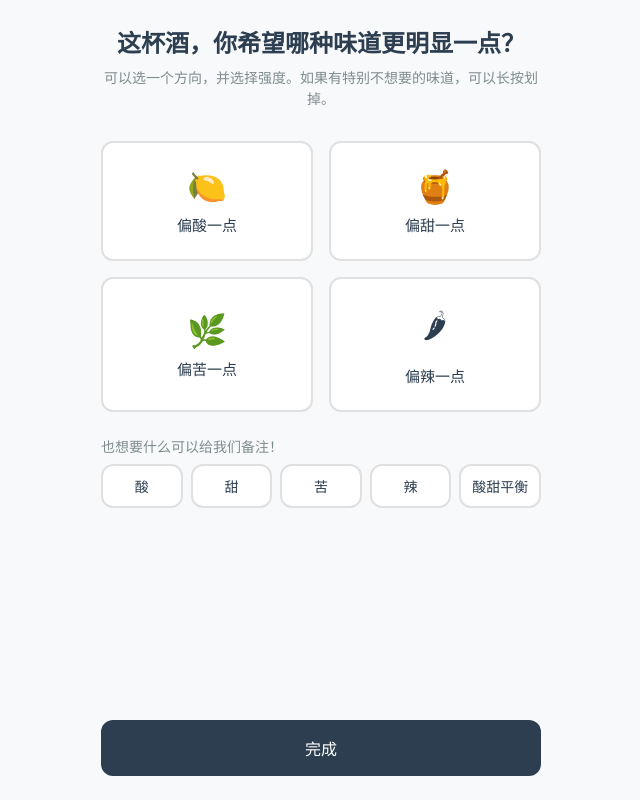
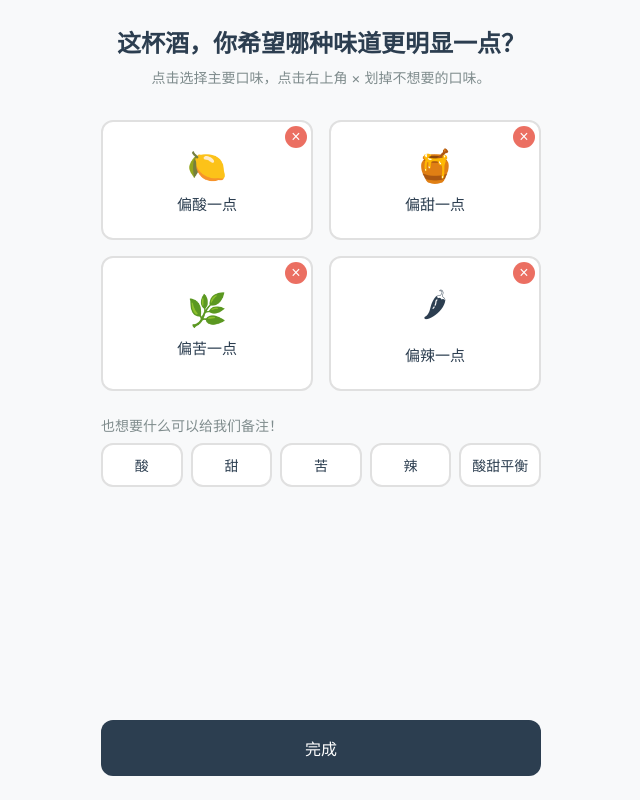
Before and after one commit to Darkphooo/emotion-to-drink, a Vue app: page /emotion-to-drink/flavor in a window 1280 px wide. Shown: the whole page, without its empty margins (319-959 px from the left). Built offline with nearby package versions, Linux system fonts and the light colour scheme.

Commit message:
优化否决主要口味的操作

```diff
--- a/src/views/FlavorPreference.vue
+++ b/src/views/FlavorPreference.vue
@@ -2,7 +2,7 @@
   <div class="page-container fixed-height">
     <h1 class="page-title">这杯酒，你希望哪种味道更明显一点？</h1>
     <p class="page-subtitle">
-      可以选一个方向，并选择强度。如果有特别不想要的味道，可以长按划掉。
+      点击选择主要口味，点击右上角 × 划掉不想要的口味。
     </p>
 
     <div class="flavor-cards">
@@ -15,8 +15,14 @@
           'crossed': crossedFlavors.includes(flavor.id)
         }"
         @click="handleCardClick(flavor.id)"
-        @contextmenu.prevent="handleCross(flavor.id)"
       >
+        <button
+          v-if="selectedMain !== flavor.id && !crossedFlavors.includes(flavor.id)"
+          class="cross-btn"
+          @click.stop="handleCross(flavor.id)"
+        >
+          ×
+        </button>
         <span class="flavor-emoji">{{ flavor.emoji }}</span>
         <span class="flavor-text">{{ flavor.text }}</span>
       </div>
@@ -102,7 +108,10 @@ const crossedFlavors = ref([])
 const showWarning = ref(false)
 
 function handleCardClick(flavorId) {
-  if (crossedFlavors.value.includes(flavorId)) return
+  if (crossedFlavors.value.includes(flavorId)) {
+    handleUncross(flavorId)
+    return
+  }
 
   if (selectedMain.value === flavorId) {
     selectedMain.value = null
@@ -240,16 +249,22 @@ function handleNext() {
 
 .cross-btn {
   position: absolute;
-  top: 8px;
-  right: 8px;
-  width: 24px;
-  height: 24px;
+  top: 4px;
+  right: 4px;
+  width: 22px;
+  height: 22px;
   border: none;
   background: #e74c3c;
   color: white;
   border-radius: 50%;
-  font-size: 12px;
+  font-size: 16px;
+  line-height: 1;
   cursor: pointer;
+  opacity: 0.8;
+}
+
+.cross-btn:hover {
+  opacity: 1;
 }
 
 .warning-message {
```
